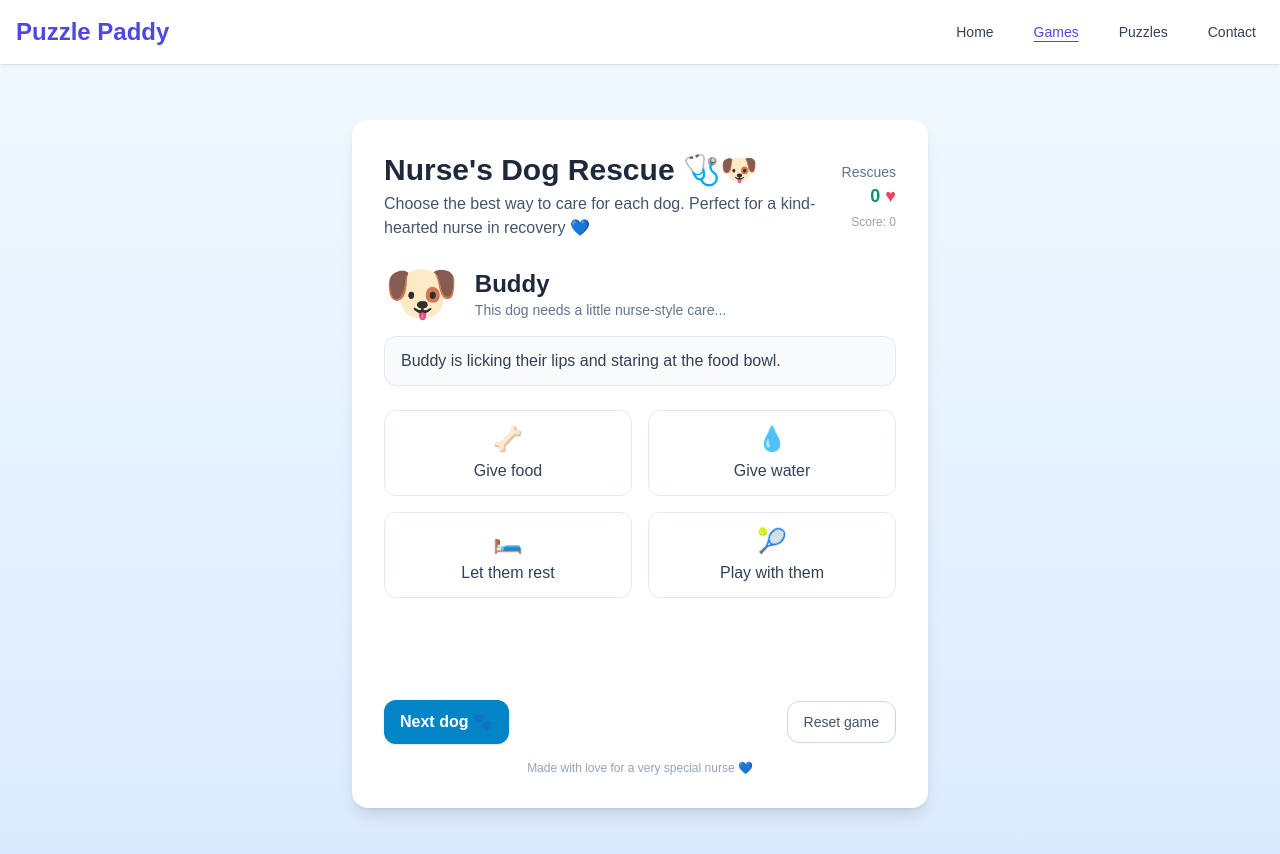
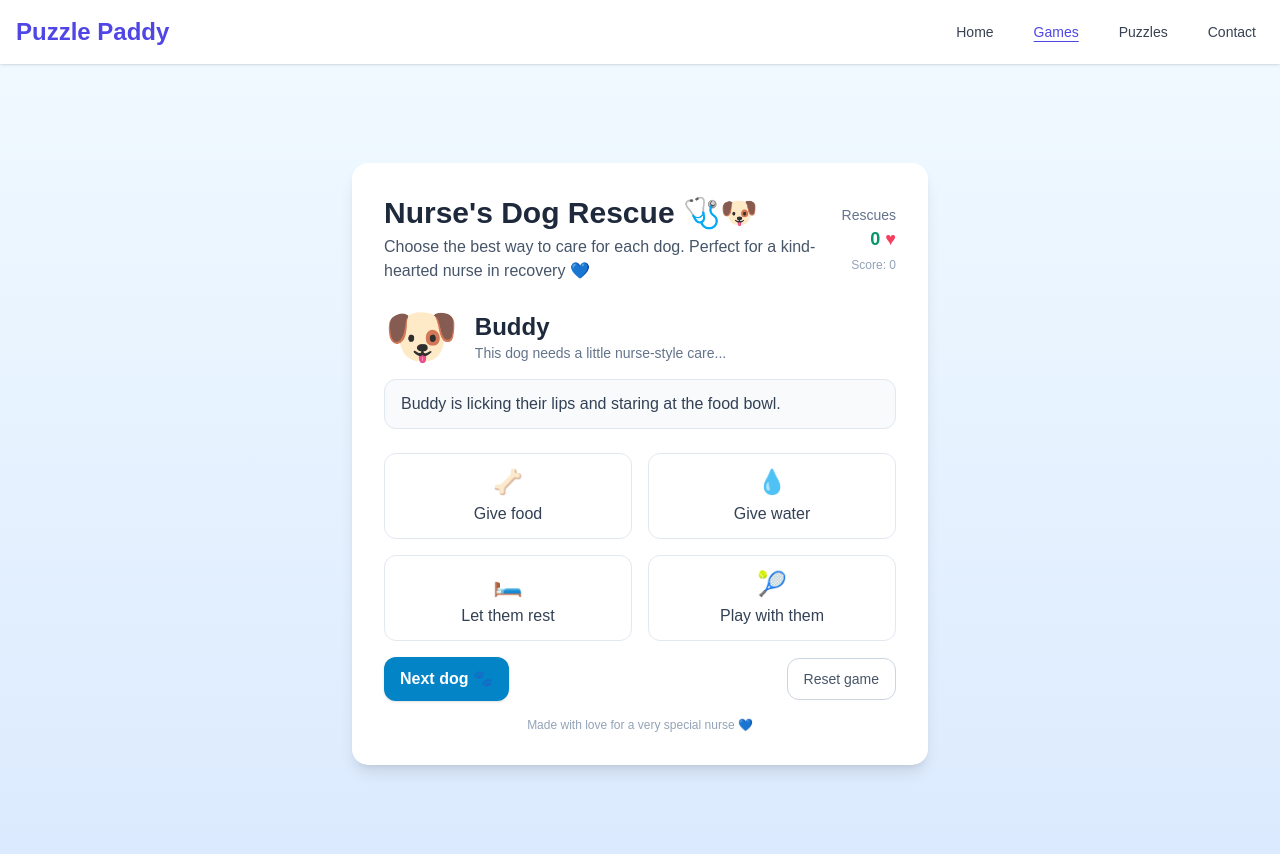
Before and after one commit to MichaelMcKibbin/puzzlepaddy.com, a Next.js app: page /games/dog-rescue in a window 1280 px wide. Shown: the top 854 px of the page. Built offline with nearby package versions, Linux system fonts and the light colour scheme.

Commit message:
games: mod Dog rescue game

```diff
--- a/pages/games/dog-rescue.js
+++ b/pages/games/dog-rescue.js
@@ -233,11 +233,9 @@ export default function DogRescueGame() {
                     ))}
                 </section>
 
-                {/* Feedback message area with fixed height */}
-                <div className="min-h-[70px] mb-4">
                 {feedback && (
                     <div
-                            className={`rounded-xl px-4 py-3 text-sm sm:text-base ${
+                        className={`mb-4 rounded-xl px-4 py-3 text-sm sm:text-base ${
                             feedback.type === "correct"
                                 ? "bg-emerald-50 text-emerald-800 border border-emerald-200"
                                 : "bg-amber-50 text-amber-800 border border-amber-200"
@@ -246,7 +244,7 @@ export default function DogRescueGame() {
                         {feedback.message}
                     </div>
                 )}
-                </div>
+
 
                 <div className="flex flex-col sm:flex-row items-stretch sm:items-center justify-between gap-3 mt-2">
                     <button
```
Lines whose indentation alone changed are shown as unchanged.
